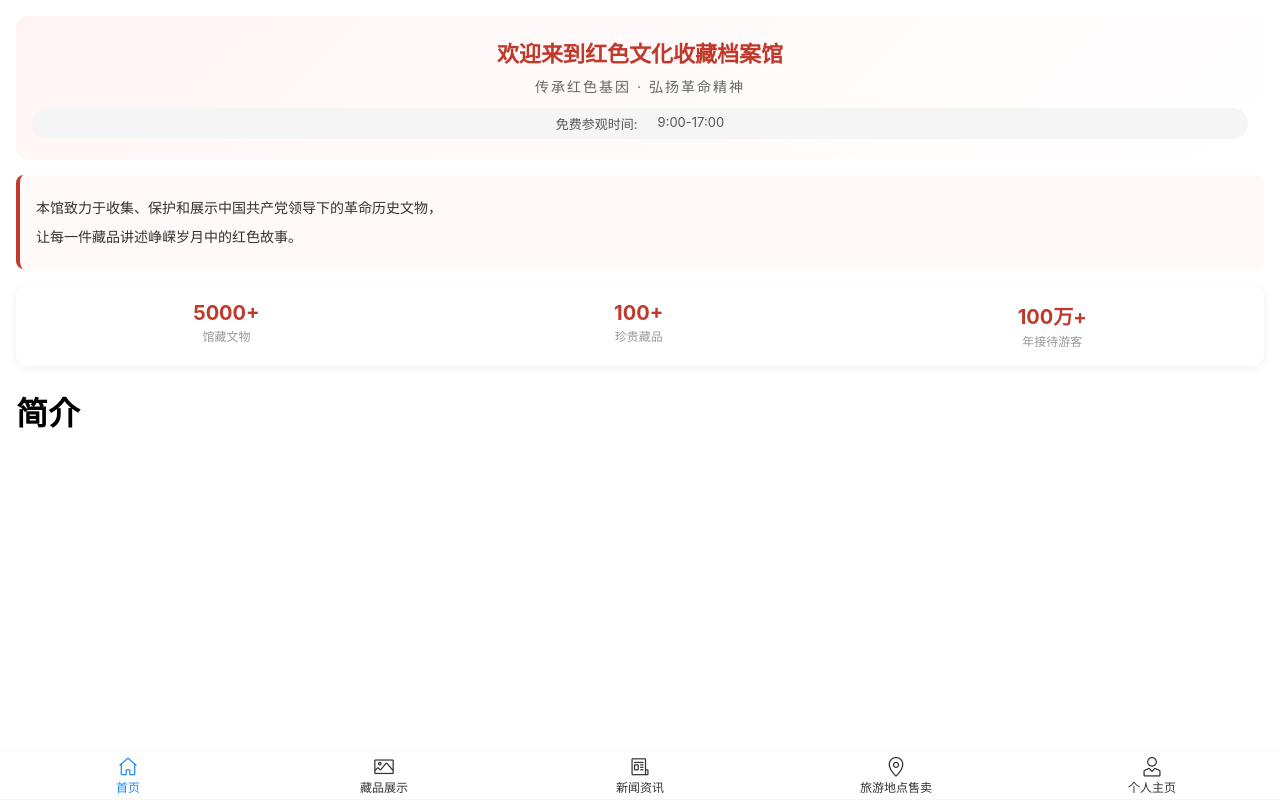
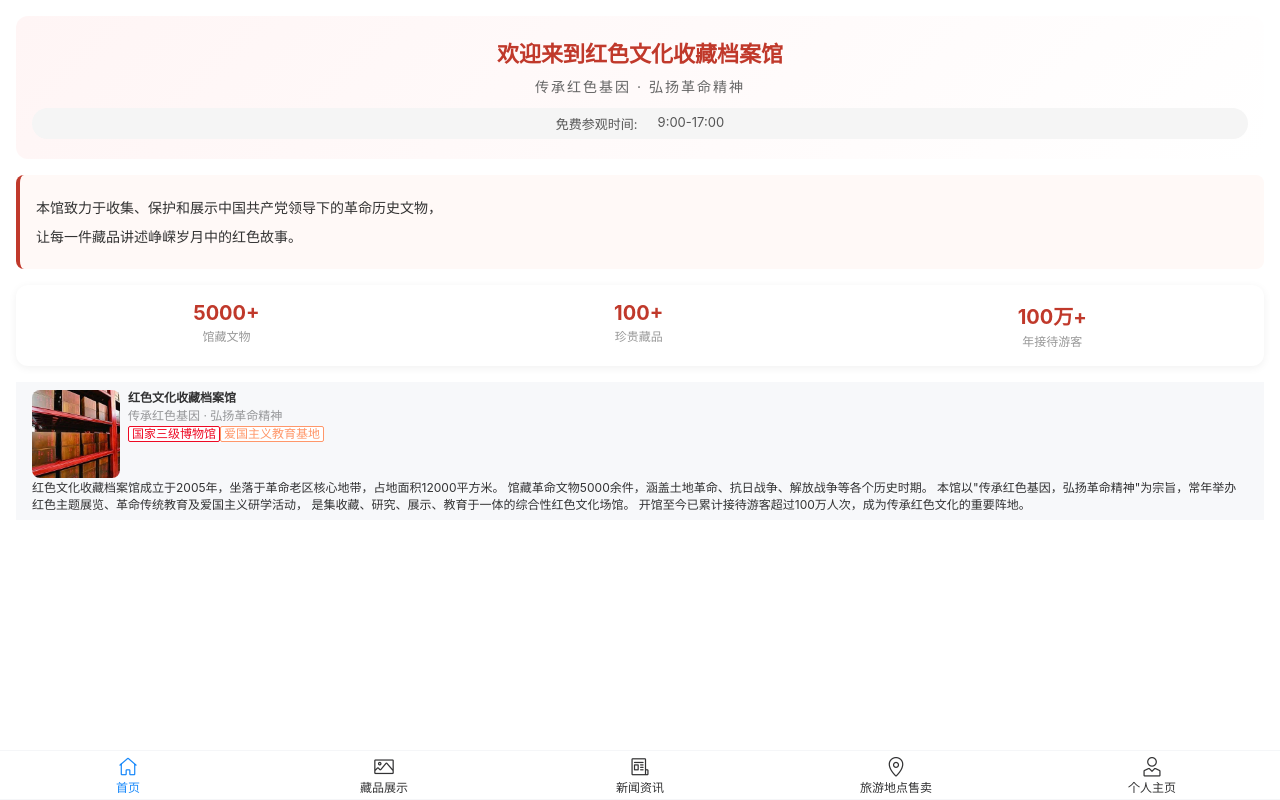
Before and after one commit to sbcdwl/vue3-vant-red-culture-archive, a Vue app: page / in a window 1280 px wide. Built offline with nearby package versions, Linux system fonts and the light colour scheme.

Commit message:
feat: - req:E-001 作为Home内嵌简介组件 - req:E-002 使用vant card展示档案馆简介|

```diff
--- a/src/views/Introduction.vue
+++ b/src/views/Introduction.vue
@@ -1,5 +1,33 @@
 <template>
-    <div>
-        <h1>简介</h1>
+    <div class="introduction-container">
+        <van-card :thumb="imageUrl" title="红色文化收藏档案馆" desc="传承红色基因 · 弘扬革命精神">
+            <template #tags>
+                <van-tag plain type="danger">国家三级博物馆</van-tag>
+                <van-tag plain type="warning">爱国主义教育基地</van-tag>
+            </template>
+
+            <template #footer>
+                <div class="intro-content">
+                    <span>
+                        红色文化收藏档案馆成立于2005年，坐落于革命老区核心地带，占地面积12000平方米。
+                        馆藏革命文物5000余件，涵盖土地革命、抗日战争、解放战争等各个历史时期。
+                        本馆以"传承红色基因，弘扬革命精神"为宗旨，常年举办红色主题展览、革命传统教育及爱国主义研学活动，
+                        是集收藏、研究、展示、教育于一体的综合性红色文化场馆。
+                        开馆至今已累计接待游客超过100万人次，成为传承红色文化的重要阵地。
+                    </span>
+                </div>
+            </template>
+        </van-card>
     </div>
 </template>
+
+<script setup>
+import imageUrl from '../assets/Introduction-1.jpg'
+</script>
+
+
+<style scoped>
+.intro-content {
+    text-align: left !important;
+}
+</style>
```
Also changed, not shown: src/assets/Introduction-1.jpg (added).
